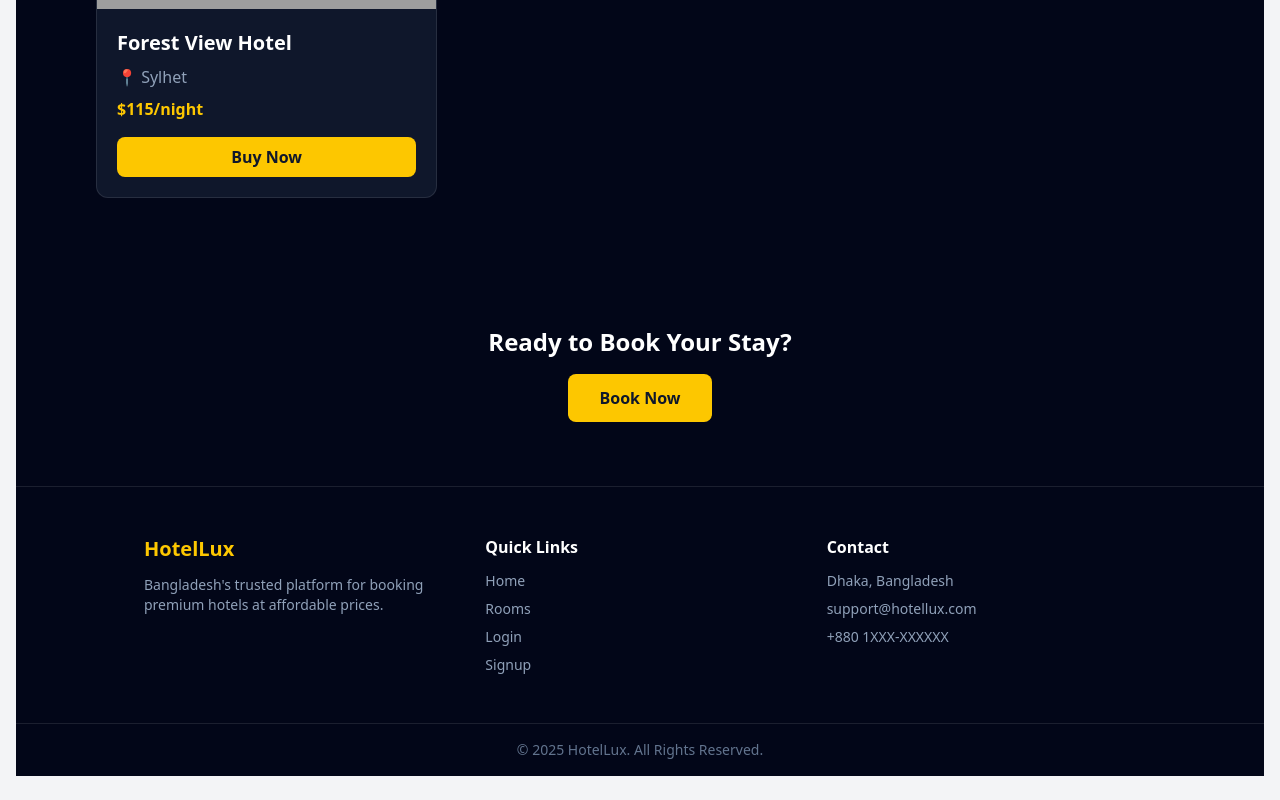
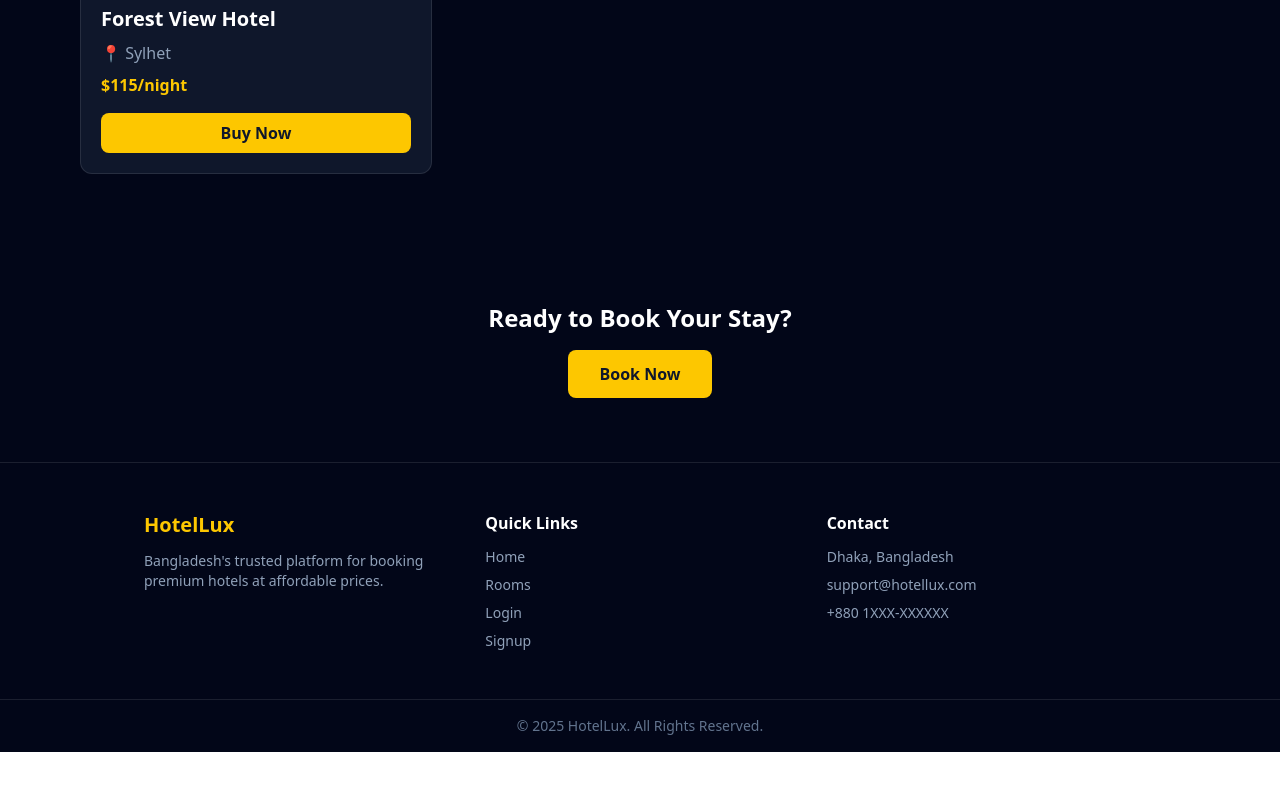
Before and after one commit to shehabuddin380/hotel-frontend, a React (Vite) app: page / in a window 1280 px wide. Shown: the part 3903-4703 px from the top of the page. After the commit the page ends 4655 px from the top, so only its background shows below. Built offline with nearby package versions, Linux system fonts and the light colour scheme; no server answers; grey boxes are pictures that could not be loaded.

Commit message:
upadet and fix Layout

```diff
--- a/src/components/Layout.jsx
+++ b/src/components/Layout.jsx
@@ -4,14 +4,8 @@ import Navbar from "./Navbar";
 export default function Layout() {
   return (
     <>
-      {/* Navbar */}
       <Navbar />
-      {/* Page Content */}
-      <div className="min-h-screen bg-gray-100">
-        <div className="max-w-7xl mx-auto px-4 py-6">
-          <Outlet />
-        </div>
-      </div>
+      <Outlet />
     </>
   );
 }
```
